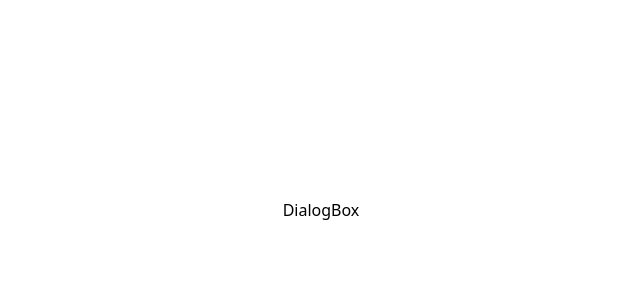
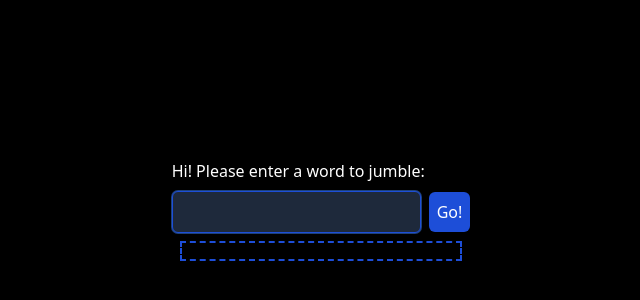
Before and after one commit to Abhinav-Chdhary/jumblr, a React (Create React App) app: page / in a window 1280 px wide. Shown: the part 190-490 px from the top of the page, without its empty margins (319-959 px from the left). Built offline with nearby package versions, Linux system fonts and the light colour scheme.

Commit message:
Created a input and output interface
- test input with RE
- Enter key is submit
- some styling

```diff
--- a/src/App.js
+++ b/src/App.js
@@ -3,7 +3,7 @@ import DialogBox from "./components/DialogBox";
 
 export default function App() {
   return (
-    <div className="flex items-center justify-center h-screen">
+    <div className="flex items-center justify-center h-screen bg-black text-white">
       <DialogBox />
     </div>
   );
--- a/src/components/DialogBox.js
+++ b/src/components/DialogBox.js
@@ -1,5 +1,45 @@
-import React from "react";
+import React, { useState } from "react";
 
 export default function DialogBox() {
-  return <div>DialogBox</div>;
+  const [inputWord, setinputWord] = useState("");
+  const [outputWord, setOutputWord] = useState("");
+  const handleChange = (e) => {
+    setinputWord(e.target.value);
+  };
+  const handleSubmit = () => {
+    const isAlphabetic = /^[A-Za-z]+$/u.test(inputWord);
+    if (!isAlphabetic) {
+      alert(
+        "Enter only a single word which contains english alphabet letters only"
+      );
+      setinputWord("");
+    } else setOutputWord(inputWord);
+  };
+  return (
+    <div>
+      <div>
+        <h2 className=" py-2">Hi! Please enter a word to jumble:</h2>
+        <input
+          type="text"
+          className="border rounded-md p-2 ring-1 border-blue-700 bg-slate-800"
+          value={inputWord}
+          onChange={handleChange}
+          onKeyDown={(e) => {
+            if (e.key === "Enter") handleSubmit();
+          }}
+        />
+        <button
+          className=" bg-blue-700 p-2 ml-2 rounded-md"
+          onClick={handleSubmit}
+        >
+          Go!
+        </button>
+      </div>
+      <div className=" text-center">
+        <h2 className="py-2 m-2 border-dashed border-2 border-blue-700 hover:border-solid">
+          {outputWord}
+        </h2>
+      </div>
+    </div>
+  );
 }
```
